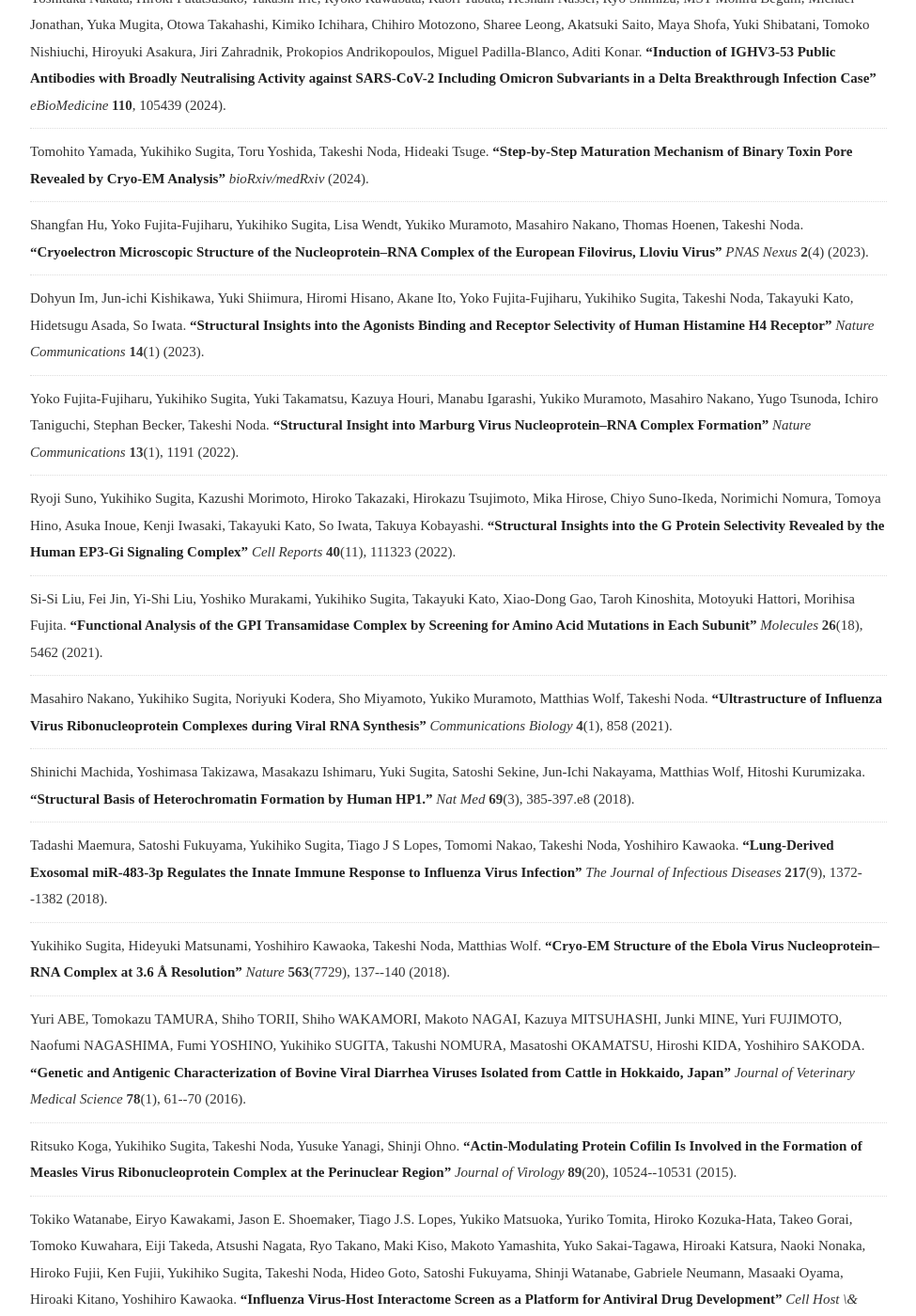
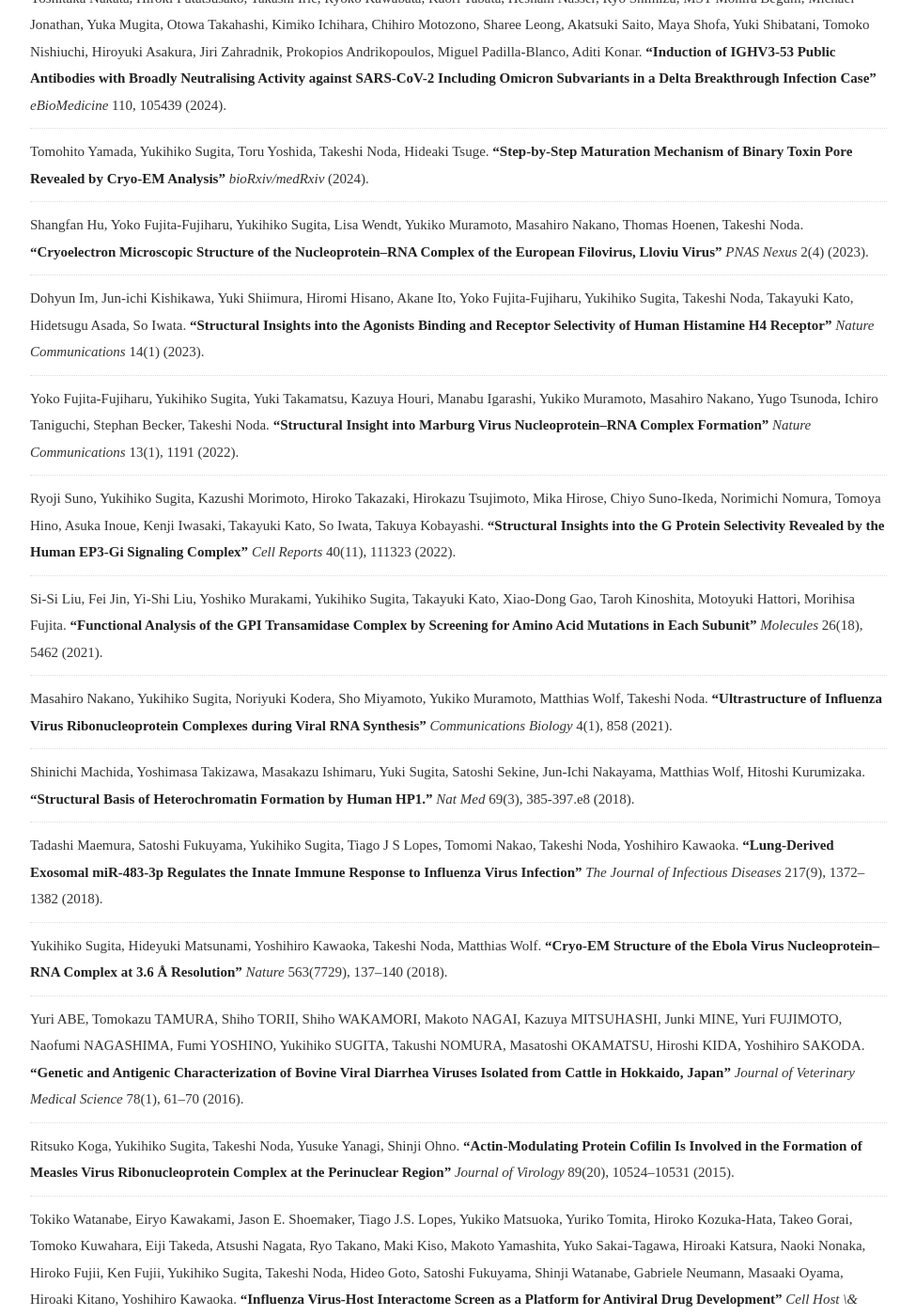
Before and after one commit to yukisugi/yukisugi.github.io, a Jekyll site: the page built from publications/index.html, in a window 1280 px wide and 1400 px high, scrolled down 1797 px. Shown: the whole window at 94% size, without its empty margins (152-1127 px from the left). Built offline with Jekyll 4.4.1, drawn with Linux system fonts in a browser that asks for light colours; some of the changed text lies outside the part shown.

Commit message:
Fix BibTeX double-dash page ranges and unbold volume number
pages "2485--2493" now renders as "2485–2493" (en dash) instead of
leaking the raw BibTeX "--" syntax. Also drop the bold styling on
the volume number since it drew too much attention.

Co-Authored-By: Claude Sonnet 5 <noreply@anthropic.com>

```diff
--- a/publications/index.html
+++ b/publications/index.html
@@ -15,7 +15,7 @@ title: Publications
     {{ pub.authors | join: ", " }}.
     {% if pub.url != "" %}<a href="{{ pub.url }}" target="_blank" rel="noopener"><b>&ldquo;{{ pub.title }}&rdquo;</b></a>{% else %}<b>&ldquo;{{ pub.title }}&rdquo;</b>{% endif %}
     {% if pub.journal != "" %}<em>{{ pub.journal }}</em>{% endif %}
-    {% if pub.volume != "" %}<b>{{ pub.volume }}</b>{% endif %}{% if pub.number != "" %}({{ pub.number }}){% endif %}{% if pub.pages != "" %}, {{ pub.pages }}{% endif %}
+    {% if pub.volume != "" %}{{ pub.volume }}{% endif %}{% if pub.number != "" %}({{ pub.number }}){% endif %}{% if pub.pages != "" %}, {{ pub.pages }}{% endif %}
     ({{ pub.year }}).
   </li>
   {% endfor %}
```
Also changed, not shown: _data/publications.yml (+8 -8 lines).
